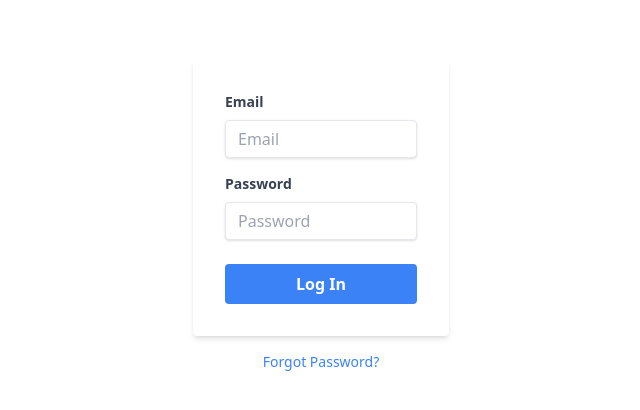
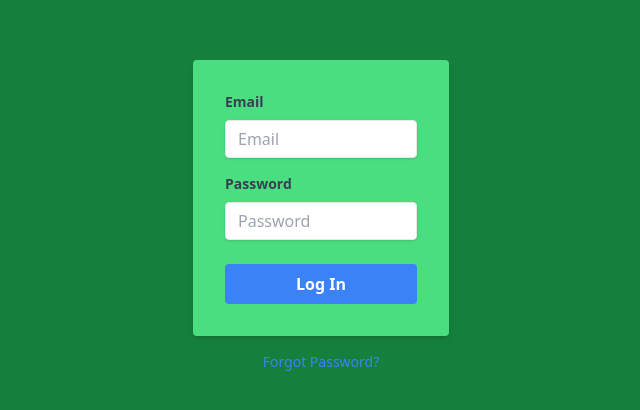
Before and after one commit to Kingbonwa1994/uxe, a Next.js app: page /login in a window 1280 px wide. Shown: the part 184-594 px from the top of the page, without its empty margins (319-959 px from the left). Built offline with nearby package versions, Linux system fonts and the light colour scheme; a web font is replaced by a local one.

Commit message:
update of new bg

```diff
--- a/app/login/page.js
+++ b/app/login/page.js
@@ -2,8 +2,8 @@ import React from 'react';
 
 const LoginForm = () => {
   return (
-    <div className="flex flex-col items-center justify-center h-screen bg-inherit">
-      <form className="bg-white shadow-md rounded px-8 py-8 mb-4 w-64 flex flex-col items-center">
+    <div className="flex flex-col items-center justify-center h-screen bg-green-700">
+      <form className="bg-green-400 shadow-md rounded px-8 py-8 mb-4 w-64 flex flex-col items-center">
         <div className="mb-4 w-full">
           <label className="block text-gray-700 text-sm font-bold mb-2" htmlFor="email">
             Email
```
